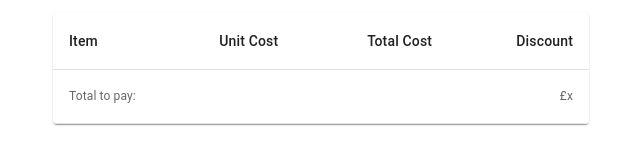
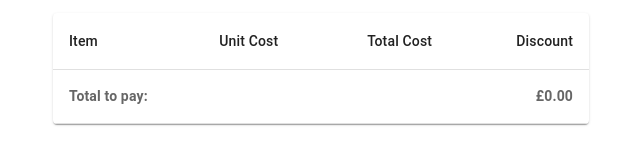
Before and after one commit to JG075/shopping-basket-app, a Next.js app: page / in a window 1280 px wide. Shown: the part 589-754 px from the top of the page, without its empty margins (319-959 px from the left). Built offline with nearby package versions, Linux system fonts and the light colour scheme.

Commit message:
shows the total amount of all items with discounts applied

```diff
--- a/components/index/ShoppingBasket.tsx
+++ b/components/index/ShoppingBasket.tsx
@@ -15,12 +15,17 @@ interface Props {
         qty: number
         name: string
         cost: number
-        totalCost: number
         discount: number
     }[]
 }
 
 const ShoppingBasket: FC<Props> = ({ items }: Props) => {
+    const getTotalItemCost = (qty: number, cost: number) => qty * cost
+
+    const grandTotal = items.reduce((prev, { qty, cost, discount }) => {
+        return prev + (getTotalItemCost(qty, cost) - discount)
+    }, 0)
+
     return (
         <TableContainer component={Paper}>
             <Table aria-label="shopping basket">
@@ -33,8 +38,7 @@ const ShoppingBasket: FC<Props> = ({ items }: Props) => {
                     </TableRow>
                 </TableHead>
                 <TableBody>
-                    {items.map(
-                        ({ id, qty, name, cost, totalCost, discount }) => {
+                    {items.map(({ id, qty, name, cost, discount }) => {
                         return (
                             <TableRow key={id}>
                                 <TableCell>
@@ -44,20 +48,30 @@ const ShoppingBasket: FC<Props> = ({ items }: Props) => {
                                     {currency(cost).format()}
                                 </TableCell>
                                 <TableCell align="right">
-                                        {currency(totalCost).format()}
+                                    {currency(
+                                        getTotalItemCost(qty, cost)
+                                    ).format()}
                                 </TableCell>
                                 <TableCell align="right">
                                     {currency(discount).format()}
                                 </TableCell>
                             </TableRow>
                         )
-                        }
-                    )}
+                    })}
                 </TableBody>
-                <TableFooter>
+                <TableFooter
+                    sx={{
+                        td: {
+                            fontSize: "0.875rem",
+                            fontWeight: "bold",
+                        },
+                    }}
+                >
                     <TableRow>
                         <TableCell colSpan={3}>Total to pay:</TableCell>
-                        <TableCell align="right">£x</TableCell>
+                        <TableCell align="right">
+                            {currency(grandTotal).format()}
+                        </TableCell>
                     </TableRow>
                 </TableFooter>
             </Table>
--- a/models/ProductQty.ts
+++ b/models/ProductQty.ts
@@ -14,10 +14,6 @@ class ProductQty {
         Object.assign(this, opts)
     }
 
-    get totalCost() {
-        return this.product.cost * this.qty
-    }
-
     get discount() {
         const applicableDiscounts = this.product.discounts.map((d) =>
             d.apply(this.qty)
--- a/pages/index.tsx
+++ b/pages/index.tsx
@@ -56,16 +56,13 @@ const Home: NextPage = () => {
         return <ProductList products={productList} onChange={handleOnChange} />
     }
 
-    const basketItems = basket.items.map(
-        ({ qty, product, totalCost, discount }) => {
-            return {
-                qty,
-                ...pick(product, ["id", "name", "cost"]),
-                totalCost,
-                discount,
-            }
+    const basketItems = basket.items.map(({ qty, product, discount }) => {
+        return {
+            qty,
+            ...pick(product, ["id", "name", "cost"]),
+            discount,
         }
-    )
+    })
 
     return (
         <div className={styles.container}>
```
Also changed, not shown: 1 other file (tests, documents, lock files or other folders). Lines whose indentation alone changed are shown as unchanged.
